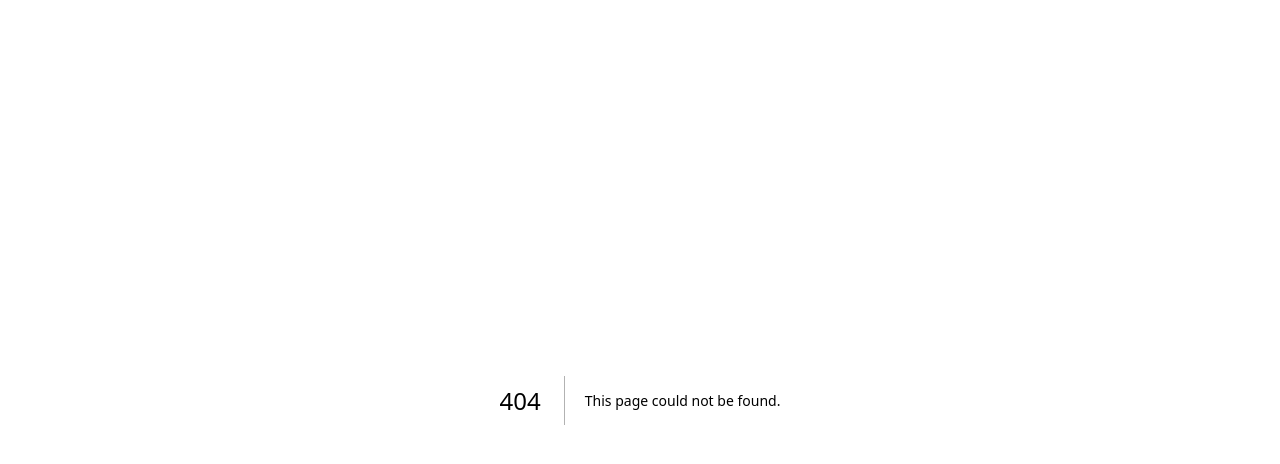
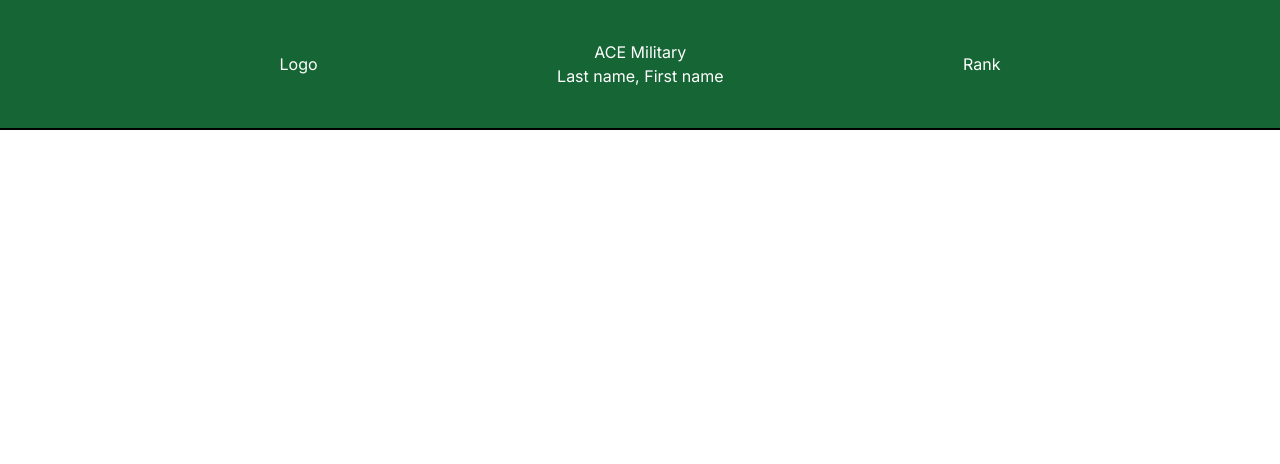
Before and after one commit to wallacejoe/ace-military, a Next.js app: page /components/header in a window 1280 px wide. Before the commit this address had no page. Shown: the top 464 px of the page. Built offline with nearby package versions, Linux system fonts and the light colour scheme.

Commit message:
Added header skeleton

```diff
--- /dev/null
+++ b/app/components/header/page.tsx
@@ -0,0 +1,18 @@
+import Link from "next/link";
+
+export default function Header() {
+  return (
+    <div className="p-10 flex items-center justify-evenly mb-10 w-full bg-green-800 text-white border-black border-b-2">
+      <div>
+        <Link href="/dashboard">Logo</Link>
+      </div>
+      <div className="text-center">
+        <h1>ACE Military</h1>
+        <h2>Last name, First name</h2>
+      </div>
+      <div>
+        <h1>Rank</h1>
+      </div>
+    </div>
+  );
+}
--- /dev/null
+++ b/app/dashboard/layout.tsx
@@ -0,0 +1,13 @@
+import Header from "@/app/components/header/page";
+
+export default function Layout({ children }: { children: React.ReactNode }) {
+  return (
+    // applies to all pages in dashboard directory
+    <div>
+      <div className="">
+        <Header />
+      </div>
+      <div>{children}</div>
+    </div>
+  );
+}
```
